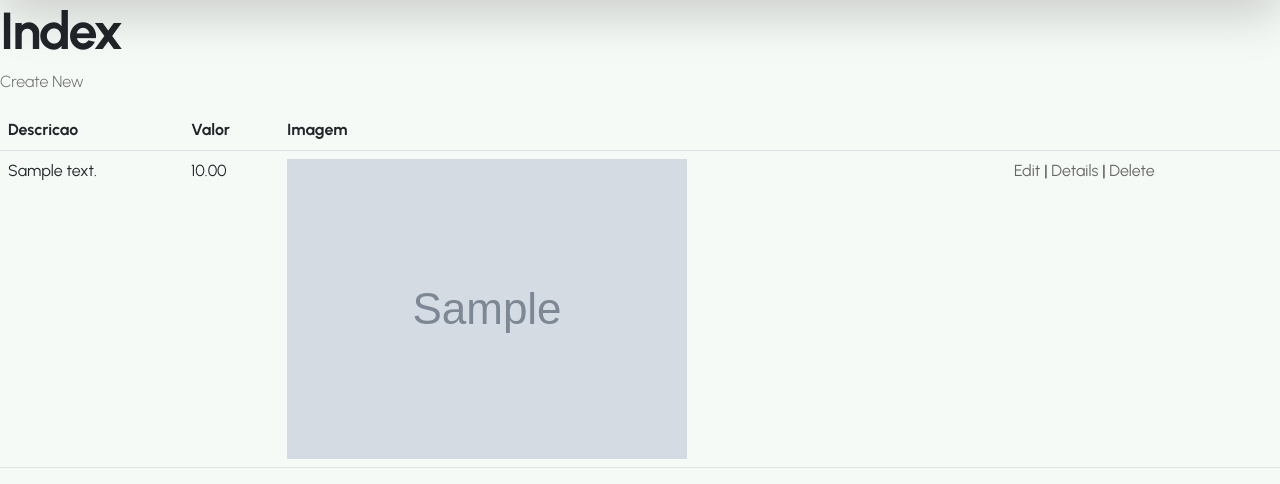
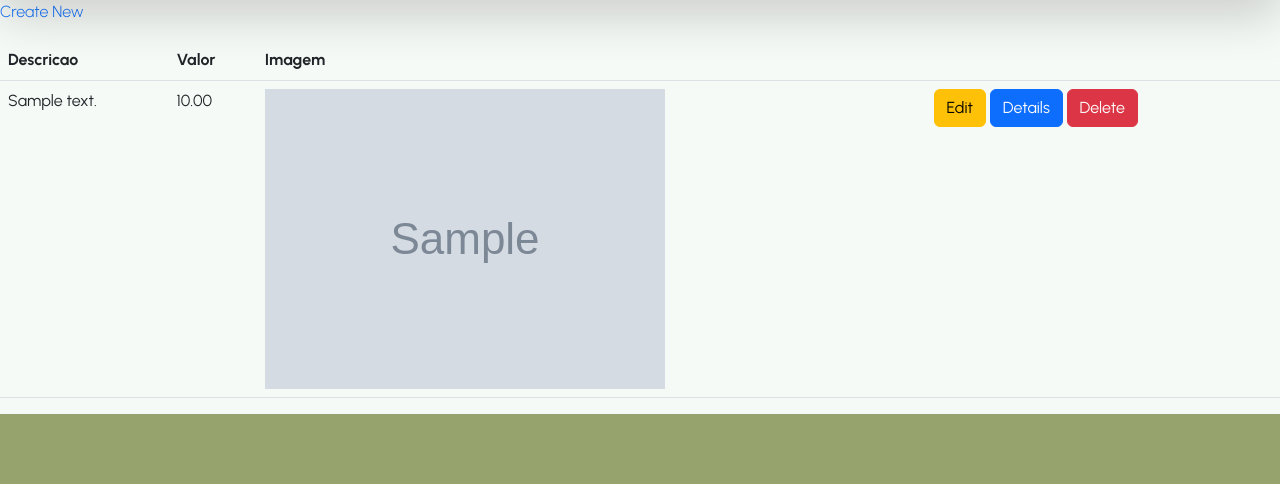
Before and after one commit to DBDev90/PROJETO_SMIMA, an ASP.NET Core app: page /Produtos in a window 1280 px wide. Shown: the part 74-558 px from the top of the page. Run offline with ASP.NET Core 8, Linux system fonts and the light colour scheme; tables that the repository leaves empty hold one stand-in row (values such as "Sample post"); grey boxes marked "Sample" are stand-in pictures.

Commit message:
Alterações no css e testes de usuario e produtos

```diff
--- a/PROJETO_SMIMA/Views/Home/Index.cshtml
+++ b/PROJETO_SMIMA/Views/Home/Index.cshtml
@@ -162,11 +162,11 @@
 
                             <div class="counter-thumb mt-4">
                                 <div class="d-flex">
-                                    <span class="counter-number" data-from="1" data-to="14" data-speed="1000"></span>
+                                    <span class="counter-number" data-from="1" data-to="50" data-speed="1000"></span>
                                     <span class="counter-number-text">+</span>
                                 </div>
 
-                                <span class="counter-text">Famílias ajudadas</span>
+                                <span class="counter-text">Clientes Satisfeitos</span>
                             </div>
                         </div>
                     </div>
--- a/PROJETO_SMIMA/Views/Login/IndexLogin.cshtml
+++ b/PROJETO_SMIMA/Views/Login/IndexLogin.cshtml
@@ -60,7 +60,7 @@
                                 <button type="submit" class="form-control mt-4">Entrar</button>
                             </div>
 
-                            <p class="text-center">ou continue com</p>
+                            @*<p class="text-center">ou continue com</p>*@
 
                             @*<div class="d-flex gap-2 mb-3 justify-content-center mt-3">
                                 <button type="submit" class="nav-link custom-btn custom-border-btn btn"><i class="bi bi-google"></i>  Google</button>
--- a/PROJETO_SMIMA/Views/Produtos/Create.cshtml
+++ b/PROJETO_SMIMA/Views/Produtos/Create.cshtml
@@ -30,6 +30,7 @@
             </div>
             <div class="form-group">
                 <input type="submit" value="Create" class="btn btn-primary" />
+
             </div>
         </form>
     </div>
--- a/PROJETO_SMIMA/Views/Produtos/Index.cshtml
+++ b/PROJETO_SMIMA/Views/Produtos/Index.cshtml
@@ -5,7 +5,7 @@
     Layout = "~/Views/Shared/_Layout.cshtml";
 }
 
-<h1>Index</h1>
+
 
 <p>
     <a asp-action="Create">Create New</a>
@@ -38,9 +38,9 @@
                 <img src="/uploads/@item.Imagem" />
             </td>
             <td>
-                <a asp-action="Edit" asp-route-id="@item.Id">Edit</a> |
-                <a asp-action="Details" asp-route-id="@item.Id">Details</a> |
-                <a asp-action="Delete" asp-route-id="@item.Id">Delete</a>
+                <a asp-action="Edit" asp-route-id="@item.Id" class="btn btn-warning">Edit</a>
+                <a asp-action="Details" asp-route-id="@item.Id" class="btn btn-primary">Details</a>
+                <a asp-action="Delete" asp-route-id="@item.Id" class="btn btn-danger">Delete</a>
             </td>
         </tr>
 }
--- a/PROJETO_SMIMA/Views/Usuarios/Index.cshtml
+++ b/PROJETO_SMIMA/Views/Usuarios/Index.cshtml
@@ -28,9 +28,9 @@
             </td>
 
             <td>
-                <a asp-action="Edit" asp-route-id="@item.Id" class="btn btn-warning">Editar</a> |
-                <a asp-action="Details" asp-route-id="@item.Id">Details</a> |
-                <a asp-action="Delete" asp-route-id="@item.Id">Delete</a>
+                <a asp-action="Edit" asp-route-id="@item.Id" class="btn btn-warning">Editar</a>
+                <a asp-action="Details" asp-route-id="@item.Id"class="btn btn-primary">Details</a>
+                <a asp-action="Delete" asp-route-id="@item.Id" class="btn btn-danger">Delete</a>
             </td>
         </tr>
 }
--- a/PROJETO_SMIMA/wwwroot/css/templatemo-kind-heart-charity.css
+++ b/PROJETO_SMIMA/wwwroot/css/templatemo-kind-heart-charity.css
@@ -171,7 +171,7 @@
 }
 
 a {
-  color: var(--p-color);
+ /* color: var(--p-color);*/
   text-decoration: none;
 }
 
@@ -1464,6 +1464,8 @@
 }
 
 
+
+
 /*---------------------------------------
   SOCIAL ICON
 -----------------------------------------*/
```
Also changed, not shown: PROJETO_SMIMA/Views/SignUp/IndexSignUp.cshtml (+6 -1 lines), PROJETO_SMIMA/Views/Usuarios/Create.cshtml (line endings or trailing spaces), 4 other files.
